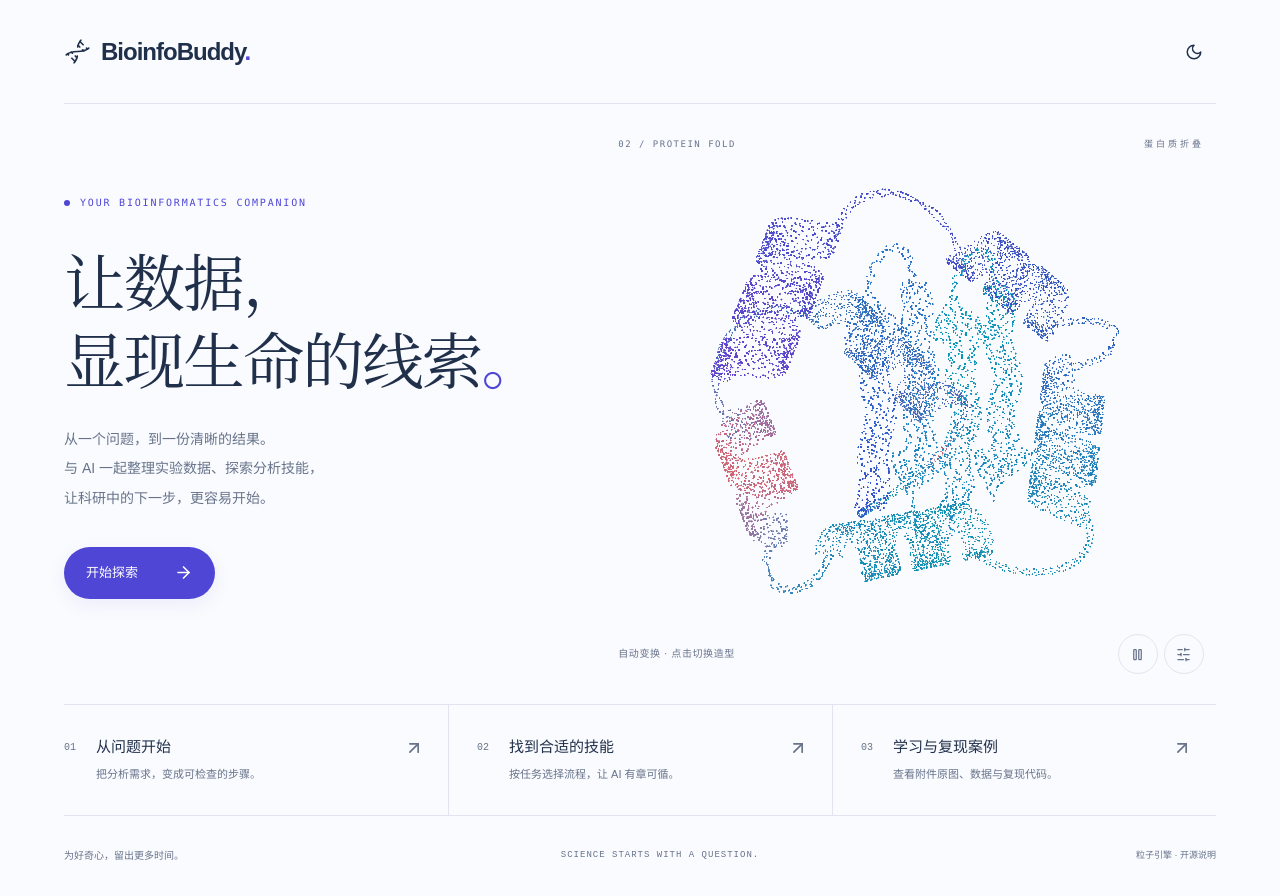
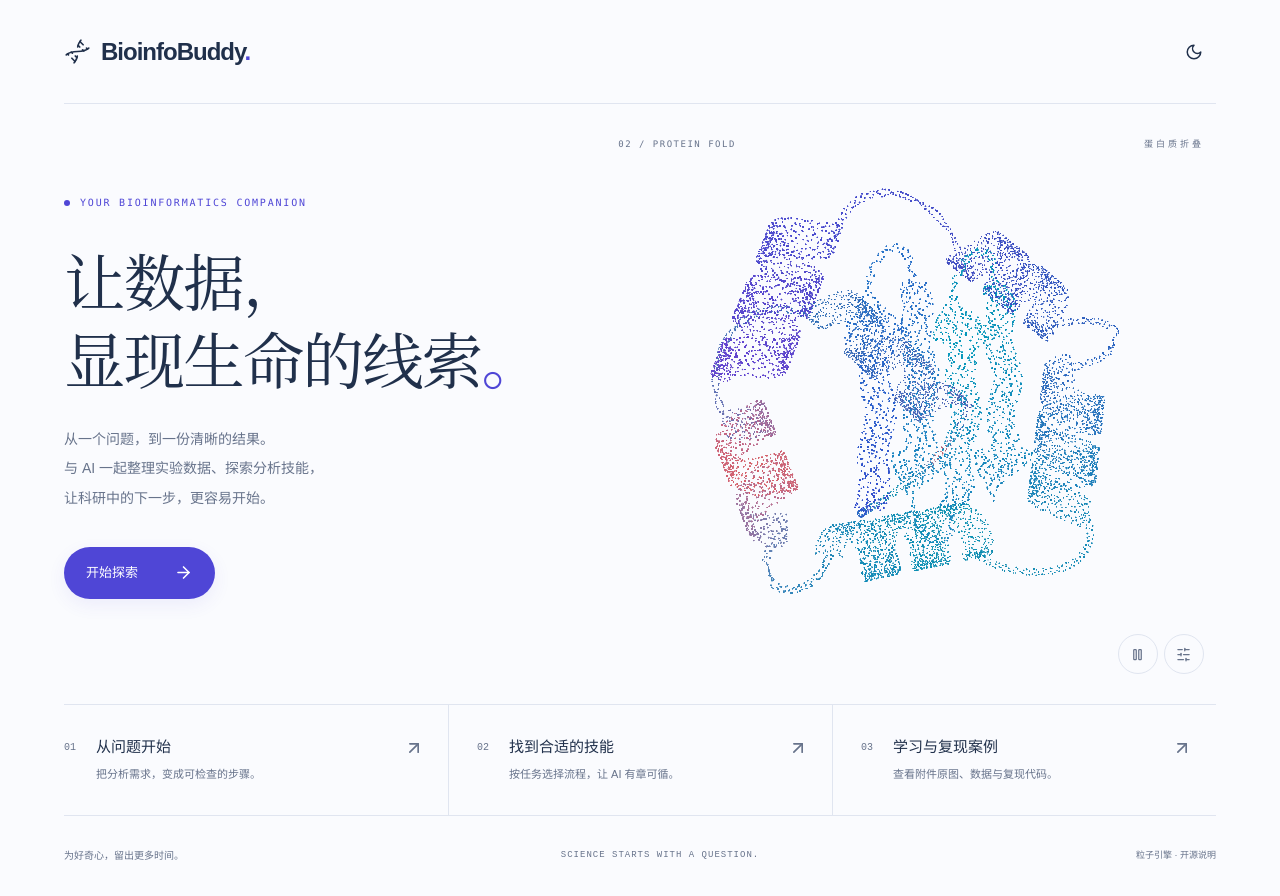
Before and after one commit to SonnyHC/bioinfo-agent-c5, a React (Vite) app in the folder web/: page / in a window 1280 px wide. Built offline with nearby package versions, Linux system fonts and the light colour scheme.

Commit message:
Remove launch page animation hint

```diff
--- a/web/src/Launch.tsx
+++ b/web/src/Launch.tsx
@@ -60,7 +60,7 @@ export default function Launch() {
           <div className="launch-scene-label"><span>{scene==='double-helix'?'01 / DNA DOUBLE HELIX':'02 / PROTEIN FOLD'}</span><span>{scene==='double-helix'?'DNA 双螺旋':'蛋白质折叠'}</span></div>
           <canvas ref={canvas} role="button" tabIndex={unavailable?-1:0} aria-disabled={unavailable} aria-label={scene==='double-helix'?'DNA 双螺旋粒子造型，点击切换为蛋白质':'蛋白质粒子造型，点击切换为 DNA 双螺旋'} aria-describedby="particle-interaction" data-motion={state} onKeyDown={event=>{if(!unavailable&&(event.key==='Enter'||event.key===' ')){event.preventDefault();if(!event.repeat)owner.current?.next();}}}>粒子构成的 DNA 双螺旋与蛋白质三维造型。点击或按 Enter、空格键切换造型。</canvas>
           {state==='unsupported' && <div className="launch-fallback"><Dna size={112} strokeWidth={.7}/><p>从生命的线索，开始探索。</p></div>}
-          <figcaption><span id="particle-interaction">{state==='reduced'?'减少动态效果 · 点击切换静态造型':state==='paused'?'已暂停 · 点击切换静态造型':state==='loading'?'正在构建粒子造型…':state==='unsupported'?'生命的形状 · 静态示意':'自动变换 · 点击切换造型'}</span><div><button disabled={unavailable || state==='reduced'} onClick={()=>owner.current?.pause()} aria-label={state==='paused'?'播放动画':'暂停动画'}>{state==='paused'?<Play size={15}/>:<Pause size={15}/>}</button><button onClick={()=>setSettings(true)} aria-label="造型显示设置"><SlidersHorizontal size={15}/></button></div></figcaption>
+          <figcaption><span id="particle-interaction">{state==='reduced'?'减少动态效果 · 点击切换静态造型':state==='paused'?'已暂停 · 点击切换静态造型':state==='loading'?'正在构建粒子造型…':state==='unsupported'?'生命的形状 · 静态示意':''}</span><div><button disabled={unavailable || state==='reduced'} onClick={()=>owner.current?.pause()} aria-label={state==='paused'?'播放动画':'暂停动画'}>{state==='paused'?<Play size={15}/>:<Pause size={15}/>}</button><button onClick={()=>setSettings(true)} aria-label="造型显示设置"><SlidersHorizontal size={15}/></button></div></figcaption>
         </figure>
       </section>
       <section className="launch-pathways" aria-label="开始你的科研工作"><a href="/?view=chat"><span className="launch-path-number">01</span><div><h2>从问题开始</h2><p>把分析需求，变成可检查的步骤。</p></div><ArrowUpRight size={20}/></a><a href="/?view=skills"><span className="launch-path-number">02</span><div><h2>找到合适的技能</h2><p>按任务选择流程，让 AI 有章可循。</p></div><ArrowUpRight size={20}/></a><a href="/?view=omics"><span className="launch-path-number">03</span><div><h2>学习与复现案例</h2><p>查看附件原图、数据与复现代码。</p></div><ArrowUpRight size={20}/></a></section>
```
